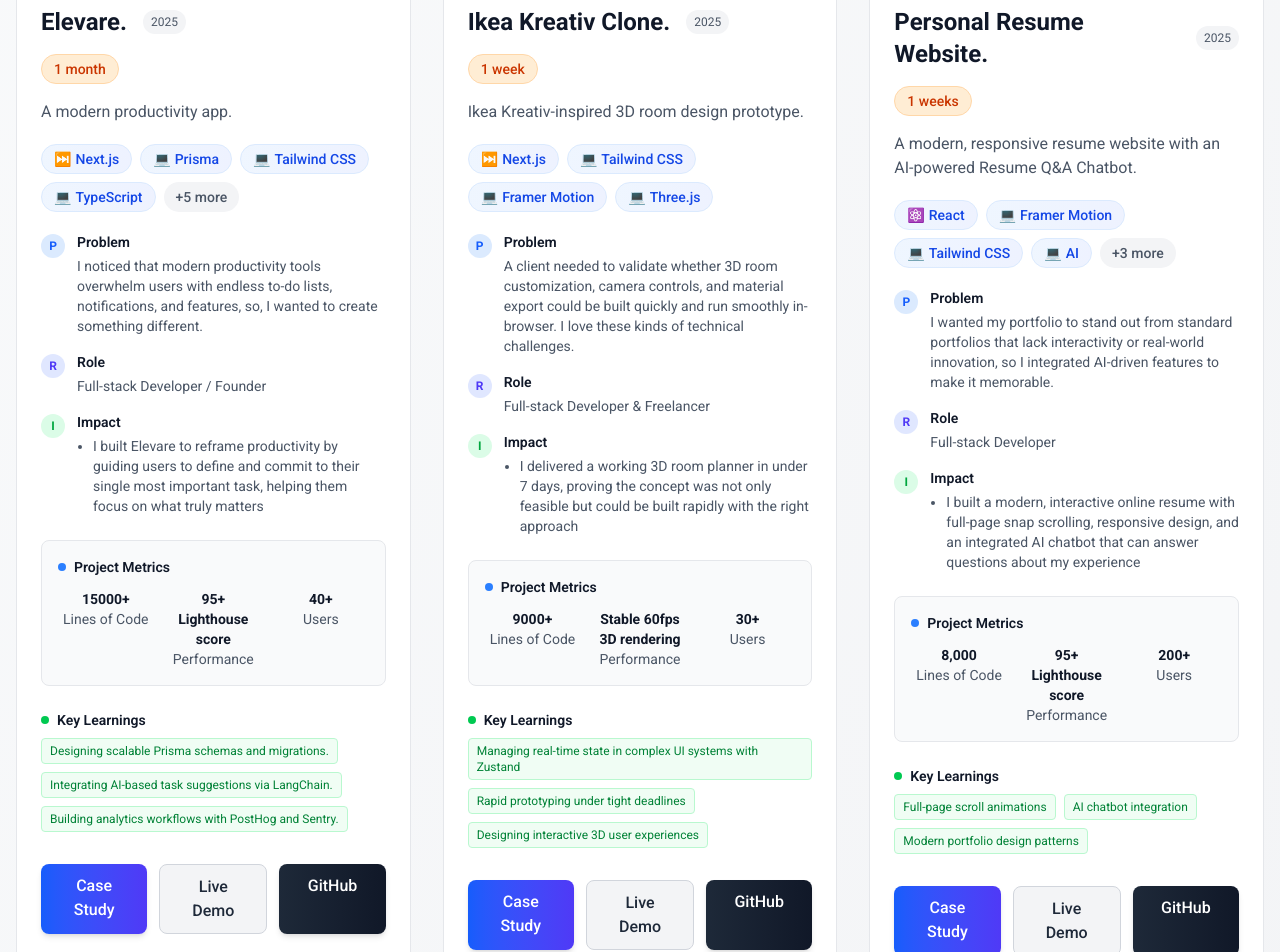
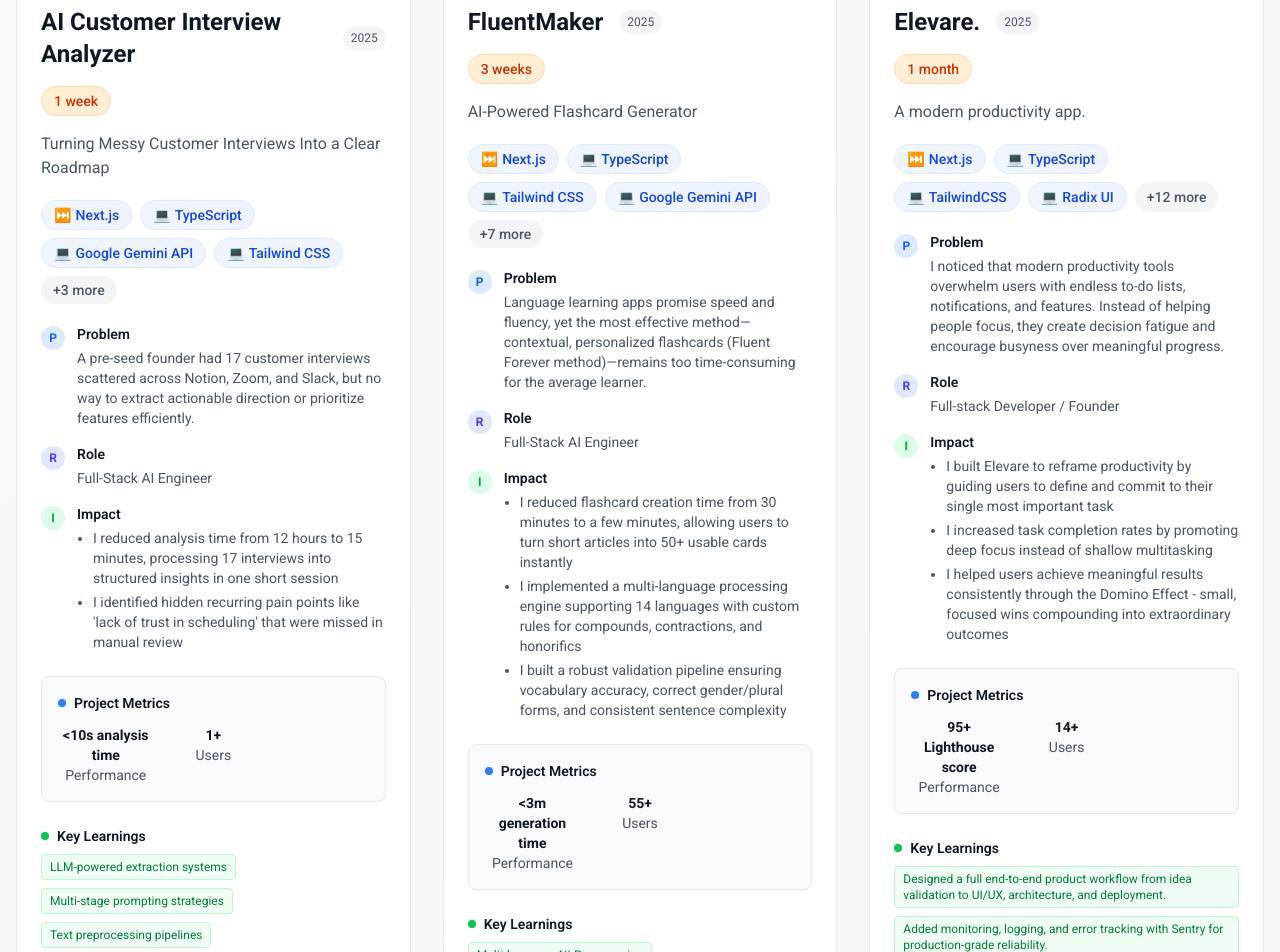
Before and after one commit to Gojer16/Personal-Landing-Page, a Next.js app in the folder client/: page / in a window 1280 px wide. Shown: the part 1340-2292 px from the top of the page. Built offline with nearby package versions, Linux system fonts and the light colour scheme.

Commit message:
Updating Project data

```diff
--- a/client/data/projects.ts
+++ b/client/data/projects.ts
@@ -1,28 +1,83 @@
 const projects = [
+  {
+    slug: "ai-customer-interview-analyzer",
+    title: "AI Customer Interview Analyzer",
+    tagline: "Turning Messy Customer Interviews Into a Clear Roadmap",
+    year: 2025,
+    image: "/ai-analyzer.png",
+    stack: ["Next.js", "TypeScript", "Google Gemini API", "Tailwind CSS", "Radix UI", "shadcn/ui", "jsPDF"],
+    problem: "A pre-seed founder had 17 customer interviews scattered across Notion, Zoom, and Slack, but no way to extract actionable direction or prioritize features efficiently.",
+    role: "Full-Stack AI Engineer",
+    impact: [
+      "I reduced analysis time from 12 hours to 15 minutes, processing 17 interviews into structured insights in one short session",
+      "I identified hidden recurring pain points like 'lack of trust in scheduling' that were missed in manual review"
+    ],
+    demoLink: "https://ai-customer-interview-analyzer.vercel.app/",
+    githubLink: "https://github.com/Gojer16/AI-Customer-Interview-Analyzer",
+    featured: true,
+    experienceLevel: "Expert" as const,
+    projectDuration: "1 week",
+    metrics: {
+      performance: "<10s analysis time",
+      users: 1
+    },
+    learnings: ["LLM-powered extraction systems",
+      "Multi-stage prompting strategies",
+      "Text preprocessing pipelines"]
+  },
+  {
+    slug: "fluentmaker",
+    title: "FluentMaker",
+    tagline: "AI-Powered Flashcard Generator",
+    year: 2025,
+    image: "/fluentmaker.png",
+    stack: ["Next.js", "TypeScript", "Tailwind CSS", "Google Gemini API", "DeepSeek API", "Wiktionary API", "Zod", "LLMs", "NLP", "Jest", "React Testing Library"],
+    problem: "Language learning apps promise speed and fluency, yet the most effective method—contextual, personalized flashcards (Fluent Forever method)—remains too time-consuming for the average learner.",
+    role: "Full-Stack AI Engineer",
+    impact: [
+      "I reduced flashcard creation time from 30 minutes to a few minutes, allowing users to turn short articles into 50+ usable cards instantly",
+      "I implemented a multi-language processing engine supporting 14 languages with custom rules for compounds, contractions, and honorifics",
+      "I built a robust validation pipeline ensuring vocabulary accuracy, correct gender/plural forms, and consistent sentence complexity"
+    ],
+    demoLink: "https://fluentmaker.vercel.app",
+    githubLink: "https://github.com/Gojer16/FluentMaker",
+    featured: true,
+    experienceLevel: "Expert" as const,
+    projectDuration: "3 weeks",
+    metrics: {
+      performance: "<3m generation time",
+      users: 55
+    },
+    learnings: ["Multi-language NLP processing",
+      "LLM prompt optimization",
+
+      "Quality-control metrics for AI output",
+      "Multi-format export pipelines"
+    ]
+  },
   {
     slug: "elevare",
     title: "Elevare.",
     tagline: "A modern productivity app.",
     year: 2025,
     image: "/elevare.png",
-    stack: ["Next.js", "Prisma", "Tailwind CSS", "TypeScript", "Framer Motion", "PostgreSQL", "Zod", "Supabase", "Next-Auth"],
-    problem: "I noticed that modern productivity tools overwhelm users with endless to-do lists, notifications, and features, so, I wanted to create something different.",
+    stack: ["Next.js", "TypeScript", "TailwindCSS", "Radix UI", "Framer Motion", "TanStack Query", "Zod", "Prisma", "PostgreSQL", "Supabase", "NextAuth.js", "Vitest", "Playwright", "Vercel Analytics", "PostHog", "Sentry"],
+    problem: "I noticed that modern productivity tools overwhelm users with endless to-do lists, notifications, and features. Instead of helping people focus, they create decision fatigue and encourage busyness over meaningful progress.",
     role: "Full-stack Developer / Founder",
-    impact: ["I built Elevare to reframe productivity by guiding users to define and commit to their single most important task, helping them focus on what truly matters"],
-    demoLink: "",
-    githubLink: "",
+    impact: ["I built Elevare to reframe productivity by guiding users to define and commit to their single most important task", "I increased task completion rates by promoting deep focus instead of shallow multitasking", "I helped users achieve meaningful results consistently through the Domino Effect - small, focused wins compounding into extraordinary outcomes"],
+    demoLink: "https://elevareapp.vercel.app",
+    githubLink: "https://github.com/Gojer16/Elevare",
     featured: true,
     experienceLevel: "Senior" as const,
     projectDuration: "1 month",
     metrics: {
-      linesOfCode: "15000+",
       performance: "95+ Lighthouse score",
-      users: 40
+      users: 14
     },
     learnings: [
-  "Designing scalable Prisma schemas and migrations.",
-  "Integrating AI-based task suggestions via LangChain.",
-  "Building analytics workflows with PostHog and Sentry."
+      "Designed a full end-to-end product workflow from idea validation to UI/UX, architecture, and deployment.",
+      "Added monitoring, logging, and error tracking with Sentry for production-grade reliability.",
+      "Implemented CI/CD test pipelines using Vitest and Playwright for both unit and end-to-end testing."
     ]
   },
   {
@@ -31,26 +86,20 @@
     tagline: "Ikea Kreativ-inspired 3D room design prototype.",
     year: 2025,
     image: "/ikea.png",
-    stack: ["Next.js", "Tailwind CSS", "Framer Motion", "Three.js"],
+    stack: ["Next.js", "Three.js", "React Three Fiber", "TailwindCSS"],
     problem: "A client needed to validate whether 3D room customization, camera controls, and material export could be built quickly and run smoothly in-browser. I love these kinds of technical challenges.",
     role: "Full-stack Developer & Freelancer",
-    impact: ["I delivered a working 3D room planner in under 7 days, proving the concept was not only feasible but could be built rapidly with the right approach"],
-    demoLink: "https://orlandoascanio.com?src=landing&project=ikeasite",
-    githubLink: "https://orlandoascanio.com?src=landing&project=ikea",
+    impact: ["I delivered a working 3D room planner in under 7 days, proving the concept was not only feasible but could be built rapidly with the right approach", "I implemented furniture placement, snapping, and rotation controls, enabling realistic room editing", "I open-sourced the project, turning a discontinued prototype into a portfolio case study recruiters can explore"],
+    demoLink: "",
+    githubLink: "",
     featured: true,
     experienceLevel: "Expert" as const,
     projectDuration: "1 week",
     metrics: {
-  linesOfCode: "9000+",
-  performance: "Stable 60fps 3D rendering",
-  buildSize: "Under 2.5MB optimized bundle",
-  users: 30
+      performance: "60fps 3D rendering",
+      users: 1
     },
-learnings: [
-  "Managing real-time state in complex UI systems with Zustand",
-  "Rapid prototyping under tight deadlines",
-  "Designing interactive 3D user experiences"
-]
+    learnings: ["Three.js scene optimization", "WebGL performance tuning", "Rapid prototyping techniques"]
   },
   {
     slug: "librora",
@@ -62,20 +111,15 @@
     problem: "I wanted to build a unified SaaS platform with both global cataloging and personal library features, focusing on robust security, testing, and CI/CD for true production readiness.",
     role: "Full-stack Developer / Founder",
     impact: ["I built a secure, production-grade backend with JWT auth, rate limiting, sanitization, and full validation", "I integrated Cloudinary for cover uploads and auto-generated thumbnails, significantly improving UX and performance", "I delivered a complete CI/CD pipeline with automated testing, ensuring reliability at scale"],
-    demoLink: "https://orlandoascanio.com?src=landing&project=librorasite",
-    githubLink: "https://orlandoascanio.com?src=landing&project=librora",
+    demoLink: "",
+    githubLink: "",
     experienceLevel: "Senior" as const,
-    projectDuration: "4 months",
+    projectDuration: "2 months",
     metrics: {
-  linesOfCode: "10000+",
-  performance: "99.2% uptime",
-  users: 10
+      performance: "99% uptime",
+      users: 100
     },
-learnings: [
-  "Production-level API hardening (validation, rate limiting, sanitization).",
-  "CI/CD pipeline automation with GitHub Actions + Docker.",
-  "Role-based authentication and Prisma data modeling.",
-]
+    learnings: ["Production-grade security patterns", "CI/CD with automated testing", "Cloudinary integration optimization"]
   },
   {
     slug: "ai-assistant",
@@ -87,12 +131,11 @@
     problem: "I realized that recruiters and hiring managers often want quick, resume-specific answers without digging through long PDFs, so I built an AI solution for this exact pain point.",
     role: "Back-end Developer / AI Engineer",
     impact: ["I built a resume-aware chatbot that delivers tailored responses for recruiters, career coaches, or anyone wanting detailed explanations about my background", "I added both streaming and non-streaming modes, making the chatbot responsive and versatile for different use cases", "I deployed a lightweight, scalable solution that demonstrates real-world AI integration with Gemini API"],
-    demoLink: "https://orlandoascanio.com?src=landing&project=portfoliosite",
-    githubLink: "https://orlandoascanio.com?src=landing&project=assistant",
+    demoLink: "",
+    githubLink: "",
     experienceLevel: "Expert" as const,
-    projectDuration: "2 weeks",
+    projectDuration: "3 weeks",
     metrics: {
-      linesOfCode: 5000,
       performance: "<2s response time",
       users: 75
     },
@@ -108,12 +151,11 @@
     problem: "I was frustrated that most weather apps require manual city input or are overloaded with ads and features that break the user experience, so I built something cleaner.",
     role: "Front-end Developer",
     impact: ["I implemented auto-detect geolocation with ~100m accuracy for instant results without any user input", "I delivered real-time weather data (temperature, humidity, wind, feels-like) via OpenWeatherMap API", "I created a modern, minimalist dashboard that balances clarity, speed, and purposeful animation"],
-    demoLink: "https://orlandoascanio.com?src=landing&project=weathersite",
-    githubLink: "https://orlandoascanio.com?src=landing&project=weather",
+    demoLink: "",
+    githubLink: "",
     experienceLevel: "Mid" as const,
     projectDuration: "1 week",
     metrics: {
-      linesOfCode: 3000,
       performance: "100m location accuracy",
       users: 30
     },
@@ -129,18 +171,18 @@
     problem: "I wanted my portfolio to stand out from standard portfolios that lack interactivity or real-world innovation, so I integrated AI-driven features to make it memorable.",
     role: "Full-stack Developer",
     impact: ["I built a modern, interactive online resume with full-page snap scrolling, responsive design, and an integrated AI chatbot that can answer questions about my experience"],
-    demoLink: "https://orlandoascanio.com?src=landing&project=portfoliosite",
-    githubLink: "https://orlandoascanio.com?src=landing&project=portfolio",
+    demoLink: "",
+    githubLink: "",
     featured: true,
     experienceLevel: "Senior" as const,
-    projectDuration: "1 weeks",
+    projectDuration: "2 weeks",
     metrics: {
-      linesOfCode: 8000,
       performance: "95+ Lighthouse score",
       users: 200
     },
     learnings: ["Full-page scroll animations", "AI chatbot integration", "Modern portfolio design patterns"]
-}, {
+  },
+  {
     slug: "school-site",
     title: "School Website.",
     tagline: "A full-stack institutional website for a technical school.",
@@ -149,20 +191,18 @@
     stack: ["React", "Framer Motion", "FastAPI", "Python", "SQLAlchemy", "MySQL"],
     problem: "The school needed a modern, secure, and responsive full-stack solution to handle both current users and future expansion like teachers directory and admin dashboard.",
     role: "Software Engineer / Full-Stack Developer",
-  impact: ["I built the site with a responsive, scalable full-stack architecture using React + FastAPI + SQLAlchemy",
-    "I implemented a security-first backend with validation, rate limiting, and protection against common exploits", "I prepared the architecture for future extensibility: teacher directory, admin dashboard, and CMS-like management for non-technical staff"
-  ],
-  demoLink: "https://orlandoascanio.com?src=landing&project=schoolsite",
-  githubLink: "https://orlandoascanio.com?src=landing&project=school",
+    impact: ["I built the site with a responsive, scalable full-stack architecture using React + FastAPI + SQLAlchemy", "I implemented a security-first backend with validation, rate limiting, and protection against common exploits", "I prepared the architecture for future extensibility: teacher directory, admin dashboard, and CMS-like management for non-technical staff"],
+    demoLink: "",
+    githubLink: "",
     experienceLevel: "Senior" as const,
-  projectDuration: "4 months",
+    projectDuration: "6 weeks",
     metrics: {
-    linesOfCode: 18000,
       performance: "Sub-second load times",
       users: 500
     },
     learnings: ["FastAPI production patterns", "Security-first development", "Scalable architecture design"]
-}, {
+  },
+  {
     slug: "mac",
     title: "MacOS Terminal",
     tagline: "A react component that simulates a macOS-style terminal with a typewriter effect.",
@@ -172,12 +212,11 @@
     problem: "I was frustrated that existing terminal/typing libraries often require heavy setup, npm installs, or lack flexibility, so I built my own lightweight solution.",
     role: "Front-end Developer",
     impact: ["I built a plug-and-play React component that's copy-paste ready with zero external dependencies", "I delivered a macOS-style terminal UI with smooth typewriter and deleting animations", "I supported multiple themes for easy customization in personal sites and portfolios"],
-  demoLink: "https://orlandoascanio.com?src=landing&project=macsite",
-  githubLink: "https://orlandoascanio.com?src=landing&project=mac",
+    demoLink: "",
+    githubLink: "",
     experienceLevel: "Mid" as const,
-  projectDuration: "5 days",
+    projectDuration: "3 days",
     metrics: {
-    linesOfCode: 1500,
       performance: "Zero dependencies",
       users: 15
     },
@@ -193,12 +232,11 @@
     problem: "I wanted to challenge myself with building a lightweight real-time game that requires handling synchronization, validation, and latency - chess seemed perfect for this.",
     role: "Full-Stack Developer",
     impact: ["I developed a real-time multiplayer chess app using Socket.IO + Express", "I achieved low-latency sync (<200ms globally) with proper move validation and error handling", "I implemented room-based sessions so multiple games can run in parallel without interference"],
-  demoLink: "https://orlandoascanio.com?src=landing&project=cheapchess",
-  githubLink: "https://orlandoascanio.com?src=landing&project=chess",
+    demoLink: "",
+    githubLink: "",
     experienceLevel: "Senior" as const,
-  projectDuration: "1 month",
+    projectDuration: "4 weeks",
     metrics: {
-    linesOfCode: 12000,
       performance: "<200ms latency",
       users: 80
     },
@@ -214,12 +252,11 @@
     problem: "My sister needed an online presence to showcase and sell her products but had no website. This was a personal project that meant a lot to me.",
     role: "Full-Stack Developer",
     impact: ["I built a custom e-commerce website to help expand her visibility and attract more customers", "I delivered product listings, contact flow, and modern design specifically tailored to her business needs", "I helped increase her reach and visibility beyond just local buyers, opening new opportunities"],
-  demoLink: "https://orlandoascanio.com?src=landing&project=freelancesite",
-  githubLink: "https://orlandoascanio.com?src=landing&project=freelance",
+    demoLink: "",
+    githubLink: "",
     experienceLevel: "Senior" as const,
-  projectDuration: "6 weeks",
+    projectDuration: "5 weeks",
     metrics: {
-    linesOfCode: 14000,
       performance: "E-commerce ready",
       users: 120
     },
@@ -235,12 +272,11 @@
     problem: "My domain used to redirect straight to my GitHub profile, dropping recruiters into a noisy environment with repos, commits, and forks but no clear story about who I am or what I do.",
     role: "Front-end Developer",
     impact: ["I built a dedicated personal landing page that clearly positions me as a Software Engineer specializing in JS, Python, and React", "I showcased my top 3 projects with clear taglines, tech stacks, and CTAs to guide visitors", "I improved the recruiter experience by turning my site into a controlled portfolio hub rather than just a code dump"],
-  demoLink: "https://orlandoascanio.com?src=landing&project=landingsite",
-  githubLink: "https://orlandoascanio.com?src=landing&project=landing",
+    demoLink: "",
+    githubLink: "",
     experienceLevel: "Mid" as const,
     projectDuration: "1 week",
     metrics: {
-    linesOfCode: 4000,
       performance: "Fast loading",
       users: 300
     },
```
Lines whose indentation alone changed are shown as unchanged.
